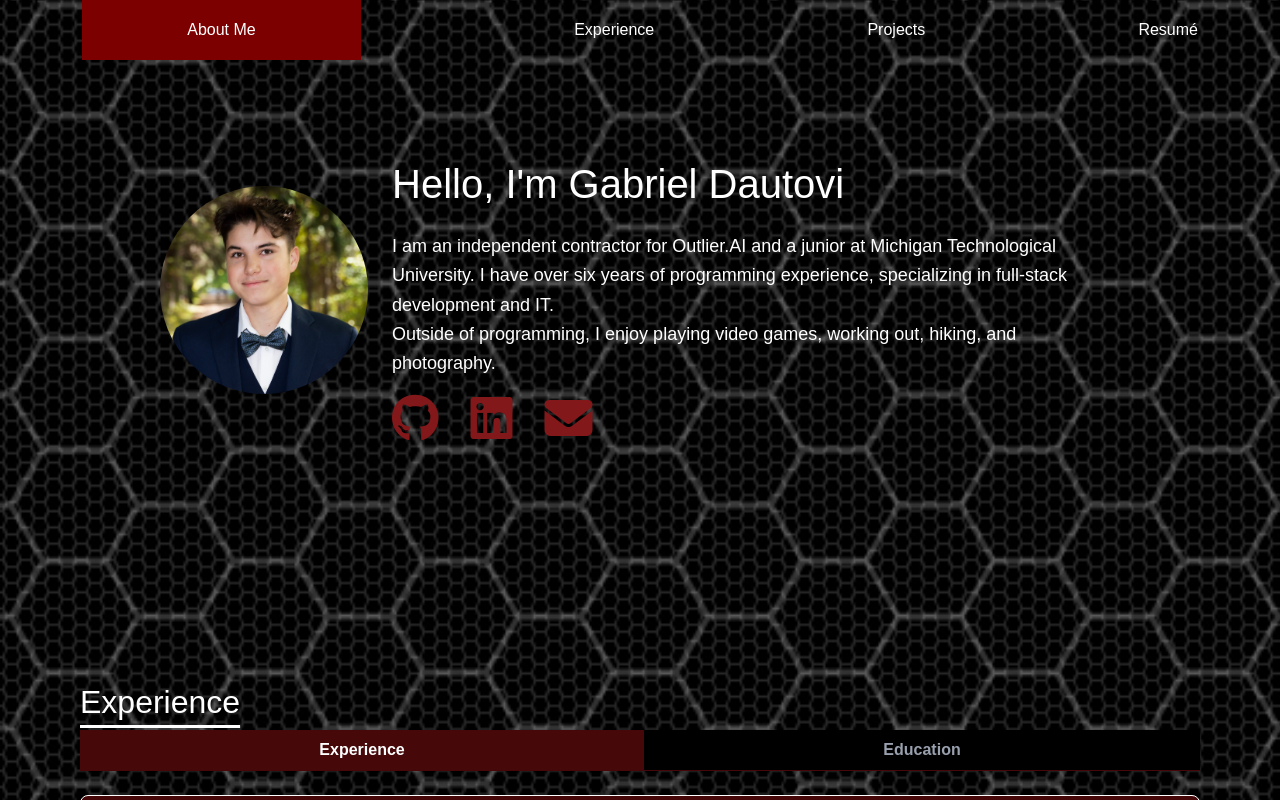
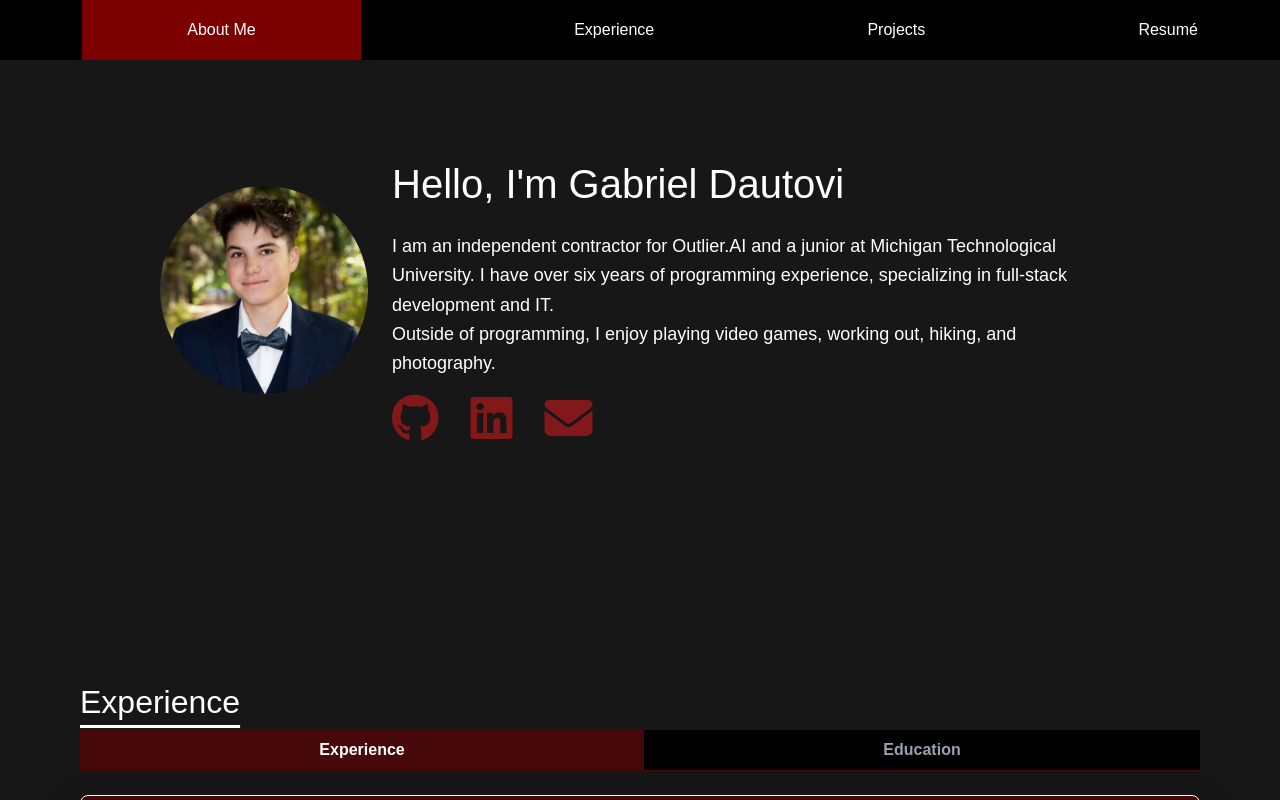
Before and after one commit to JabobleHead/portfolioWebsite, a Next.js app in the folder portfolioWebsite/: page / in a window 1280 px wide. Shown: the top 800 px of the page. Built offline with nearby package versions, Linux system fonts and the light colour scheme.

Commit message:
Created Simple styling changes

```diff
--- a/portfolioWebsite/src/app/AboutMe.tsx
+++ b/portfolioWebsite/src/app/AboutMe.tsx
@@ -9,7 +9,7 @@ export default function AboutMe() {
     return(
         <div>
             {/* About Me Section */}
-            <section id="About Me" className="flex flex-col md:flex-row items-center justify-center p-40 text-white bg-transparent">
+            <section id="About Me" className="flex flex-col md:flex-row items-center justify-center p-40 text-white ">
                 {/* Circular Image */}
                 <img
                     src="/Images/profilePic.JPG" // Replace with your actual image path
--- a/portfolioWebsite/src/app/globals.css
+++ b/portfolioWebsite/src/app/globals.css
@@ -4,7 +4,7 @@
 .navbar {
   height: 60px;
   width: screen;
-  background-color: transparent;
+  background-color: Black;
   transition: background-color 0.3s ease;
   z-index: 1000; /* Ensure the navbar is on top */
 
@@ -15,7 +15,7 @@
   gap: 40px;
   height: 60px;
   color: white;
-  background-color: transparent;
+  background-color: Black;
   transition: background-color 0.3s ease;
   display: flex;
   align-items: center;
@@ -26,7 +26,7 @@
 
 .nav-link {
   padding: 0 20px;
-  background-color: transparent;
+  background-color: Black;
   transition: background-color 0.3s ease, color 0.3s ease;
   color: white;
   display: flex;
--- a/portfolioWebsite/src/app/page.tsx
+++ b/portfolioWebsite/src/app/page.tsx
@@ -8,17 +8,10 @@ import AboutMe from "@/app/AboutMe"
 
 
 export default function Home() {
-  useEffect(() => {
-    document.body.classList.add("bg-[url('/Images/Background.jpg')]", "bg-cover", "bg-center");
-
-    return () => {
-      document.body.classList.remove("bg-[url('/Images/Background.jpg')]", "bg-cover", "bg-center");
-    };
-  }, []);
-
   return (
 
-    <main className="text-black">
+    <main className="text-black bg-neutral-900">
+      <title>Gabriel Dautovi Protfllio</title>
       <Header/>
       <AboutMe/>
       <ExperienceEducation/>
```
